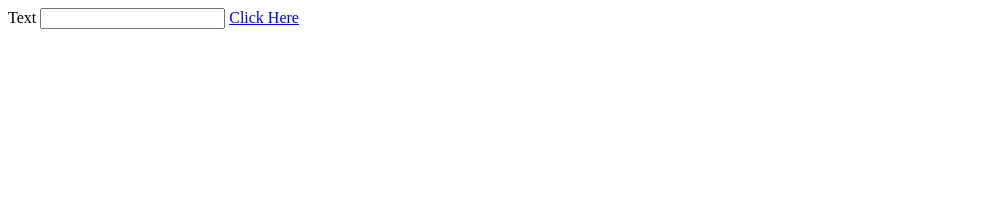
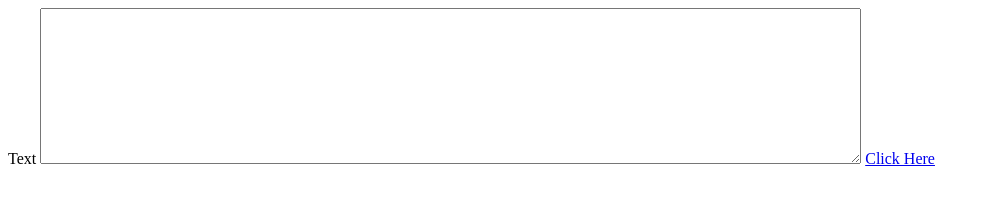
Before and after one commit to ervanadiwijaya/wa-text, a plain HTML site: page index.html in a window 1280 px wide. Shown: the whole page, without its empty margins (0-990 px from the left). Drawn offline with Linux system fonts and the light colour scheme.

Commit message:
Update index.html

```diff
--- a/index.html
+++ b/index.html
@@ -9,7 +9,9 @@
 <body>
     <form>
         <label for="text">Text</label>
-        <input type="text" name="text" id="text">
+      <!--  <input type="text" name="text" id="text"> -->
+        <textarea id="text" name="text" rows="10" cols="100">
+        </textarea>
 
         <a id="linked" href="nothing" target="_blank" rel="noopener noreferrer">Click Here</a>
     </form>
```
